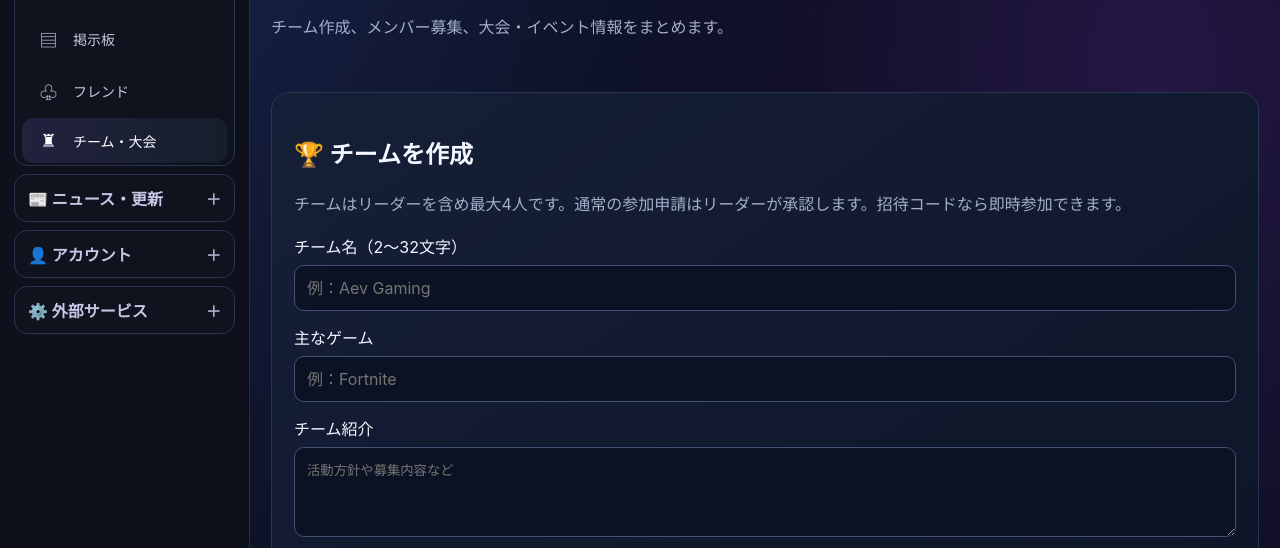
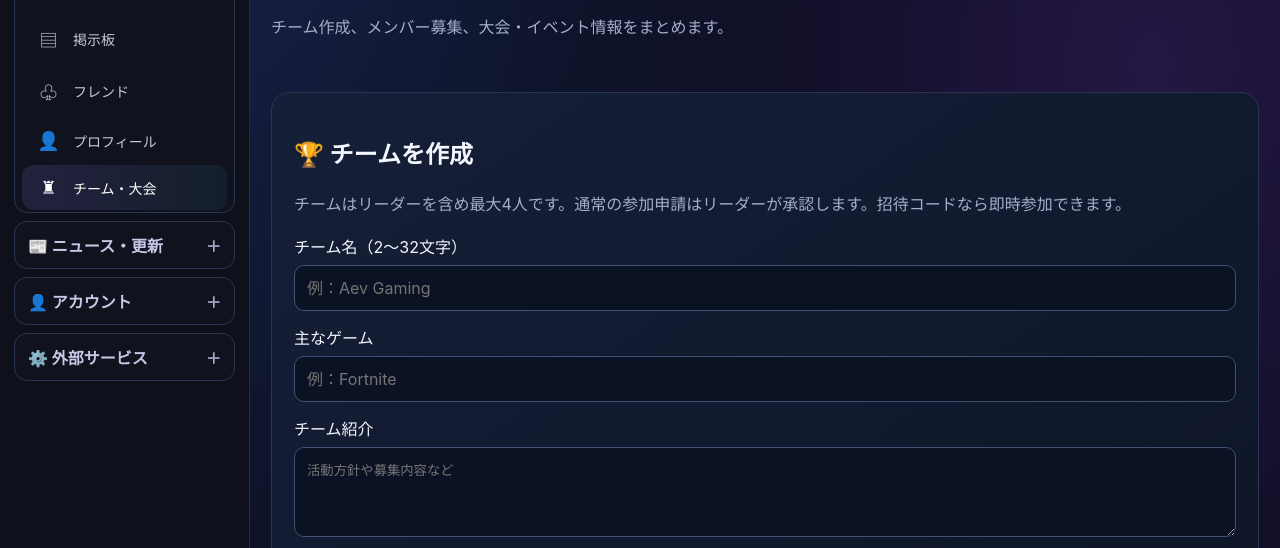
Before and after one commit to mylifereading6666-oss/AevNetwork, a plain HTML site: page teams.html in a window 1280 px wide. Shown: the part 223-771 px from the top of the page. Drawn offline with Linux system fonts and the light colour scheme; no server answers.

Commit message:
Add profile navigation link

```diff
--- a/teams.html
+++ b/teams.html
@@ -1,7 +1,7 @@
 <!doctype html><html lang="ja"><head><meta charset="utf-8"><meta name="viewport" content="width=device-width,initial-scale=1"><meta name="theme-color" content="#080b18"><meta name="description" content="チーム・大会 - AevNetwork"><title>チーム・大会 | AevNetwork</title><link rel="stylesheet" href="assets/style.css"></head><body><header class="topbar"><button class="hamb" id="hamb" aria-label="メニューを開く" aria-expanded="false">☰</button><a class="brand" href="index.html"><span class="brand-mark">A</span><span>AevNetwork<small>GAMING COMMUNITY</small></span></a><a class="header-link header-account" id="headerAccountLink" href="account.html">ログイン・アカウント</a></header><aside class="sidebar" id="sidebar" aria-label="メインメニュー">
 <div class="navlabel">AevNetwork MENU</div>
 <details class="navgroup"><summary>🏠 ホーム</summary><a class="navbtn" data-page="index" href="index.html"><span class="navicon">⌂</span>ホーム</a></details>
-<details class="navgroup"><summary>🎮 コミュニティ</summary><a class="navbtn" data-page="community" href="community.html"><span class="navicon">▤</span>掲示板</a><a class="navbtn" data-page="friends" href="friends.html"><span class="navicon">♧</span>フレンド</a><a class="navbtn" data-page="teams" href="teams.html"><span class="navicon">♜</span>チーム・大会</a></details>
+<details class="navgroup"><summary>🎮 コミュニティ</summary><a class="navbtn" data-page="community" href="community.html"><span class="navicon">▤</span>掲示板</a><a class="navbtn" data-page="friends" href="friends.html"><span class="navicon">♧</span>フレンド</a><a class="navbtn" data-page="profile" href="profile.html"><span class="navicon">👤</span>プロフィール</a><a class="navbtn" data-page="teams" href="teams.html"><span class="navicon">♜</span>チーム・大会</a></details>
 <details class="navgroup"><summary>📰 ニュース・更新</summary><a class="navbtn" data-page="announcements" href="announcements.html"><span class="navicon">📢</span>お知らせ</a><a class="navbtn" data-page="news" href="news.html"><span class="navicon">▣</span>AevNews</a><a class="navbtn" data-page="updates" href="updates.html"><span class="navicon">⚡</span>アップデート情報</a></details>
 <details class="navgroup"><summary>👤 アカウント</summary><a class="navbtn" data-page="account" href="account.html"><span class="navicon">👤</span>ログイン・アカウント</a></details>
 <details class="navgroup" id="adminNavGroup" hidden><summary>👑 管理者</summary><a class="navbtn" data-page="admin" href="admin.html"><span class="navicon">🛠</span>管理者ダッシュボード</a></details>
```
